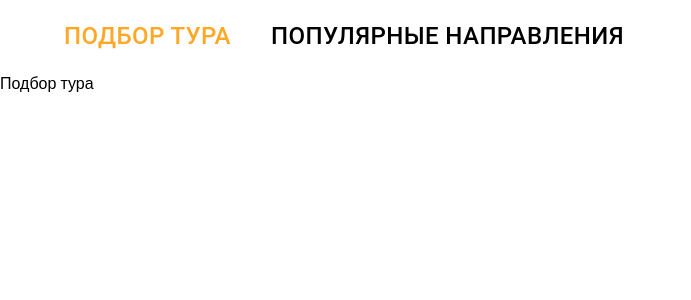
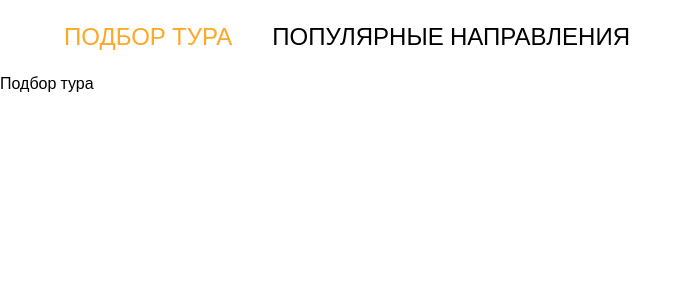
Before and after one commit to TopTrip-ge/top-trip, a React (Create React App) app: page / in a window 1280 px wide. Shown: the top 300 px of the page, without its empty margins (0-691 px from the left). Built offline with nearby package versions, Linux system fonts and the light colour scheme; no server answers.

Commit message:
feat: Added main font through typography

```diff
--- a/public/index.html
+++ b/public/index.html
@@ -8,7 +8,10 @@
     <meta name="description" content="Web site created using create-react-app" />
     <link rel="preconnect" href="https://fonts.googleapis.com" />
     <link rel="preconnect" href="https://fonts.gstatic.com" crossorigin />
-    <link href="https://fonts.googleapis.com/css2?family=Open+Sans:wght@300;400;700&display=swap" rel="stylesheet" />
+    <link
+      href="https://fonts.googleapis.com/css2?family=Open+Sans:wght@300;400;500;700&display=swap"
+      rel="stylesheet"
+    />
     <link rel="apple-touch-icon" href="%PUBLIC_URL%/logo192.png" />
     <!--
       manifest.json provides metadata used when your web app is installed on a
--- a/src/theme/main-theme.tsx
+++ b/src/theme/main-theme.tsx
@@ -22,6 +22,7 @@ export const createMainTheme = () => ({
   fontWeights: {
     light: 300,
     normal: 400,
+    medium: 500,
     bold: 700,
   },
 });
@@ -34,11 +35,13 @@ const muiTheme = createMUITheme({
       light: theme.colors.primaryLight,
     },
   },
+  typography: {
+    fontFamily: theme.fontFamilies.OpenSans,
+  },
   components: {
     MuiButton: {
       styleOverrides: {
         root: {
-          fontFamily: theme.fontFamilies.OpenSans,
           backgroundColor: theme.colors.primary,
           color: theme.colors.white,
           ":hover": {
```
